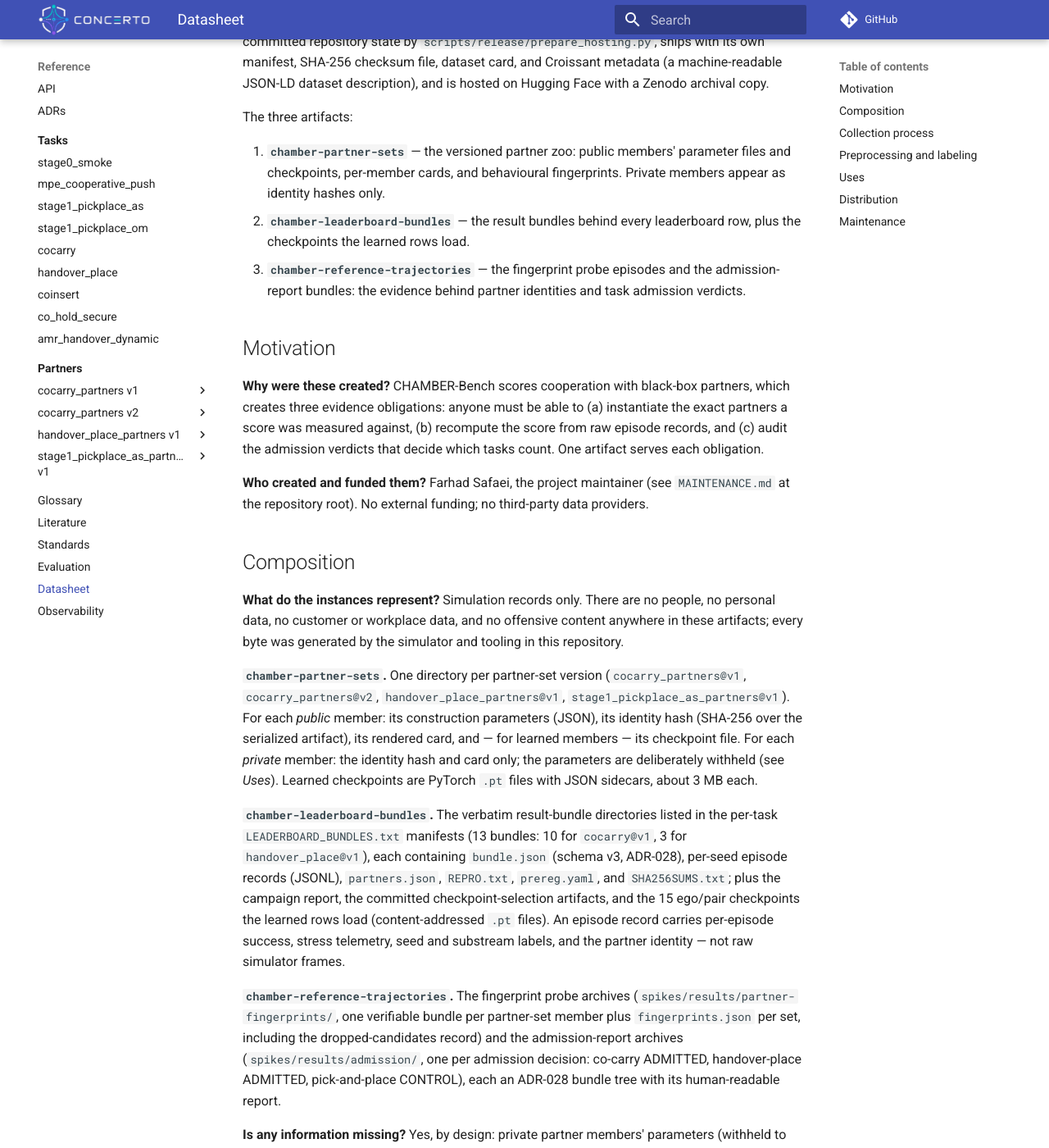
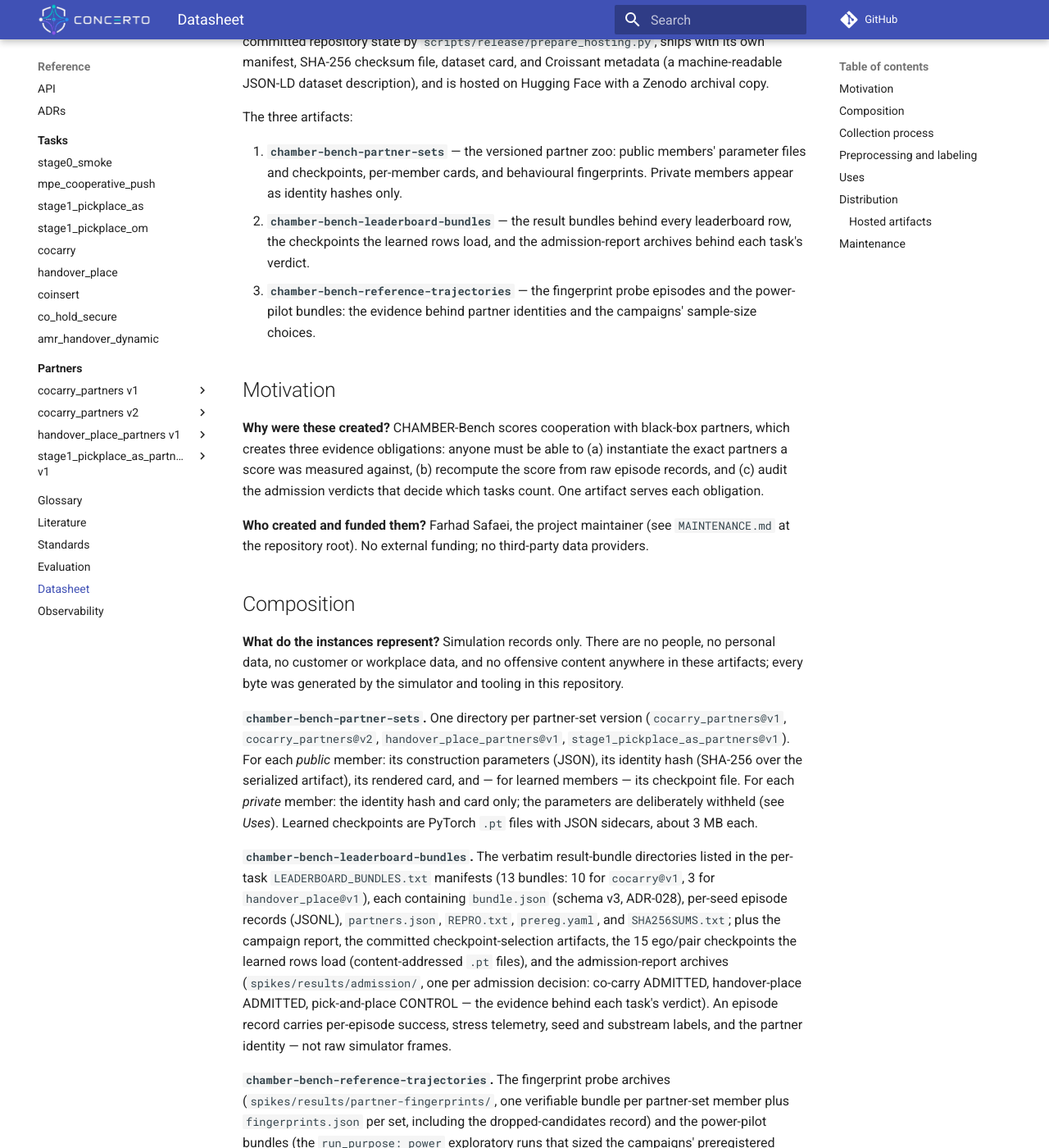
Before and after one commit to fsafaei/concerto, an MkDocs documentation site: the page built from docs/reference/datasheet.md, in a window 1280 px wide and 1400 px high, scrolled down 334 px. Shown: the whole window at 82% size. Built offline with MkDocs 1.6.1 and Material for MkDocs 9.7.7, drawn with Linux system fonts in a browser that asks for light colours; comment, search, counter and statistics services are not loaded; some of the changed text lies outside the part shown.

Commit message:
feat(evaluation): CB-07b hosting artifacts — chamber-bench dataset ids, validated croissant metadata, founder upload script, widened hygiene guard
Public dataset ids renamed to chamber-bench-{partner-sets,leaderboard-bundles,
reference-trajectories} (ADR-028 §Decision; ADR-027 §Versioning). Package
contents re-cut: admission-report archives ship with the leaderboard bundles;
reference trajectories carry fingerprint probes plus power-pilot bundles.
Cards become Hugging-Face-rendered README.md files with licence frontmatter;
croissant.json becomes croissant.jsonld (hub auto-detection), validated with
mlcroissant 1.1.0 (3/3, no warnings) and structure-pinned by Tier-1 tests.

Upload script hardened per the release discipline: HF_TOKEN from the
environment only (refuses to run without it), full file-list plan printed
before an explicit --yes, idempotent re-runs that skip unchanged files by
SHA-256 against the hosted manifest. huggingface_hub lands in the optional
hosting dependency group, not the wheel (ADR-012 §Decision, Apache-2.0).

Repository hygiene pattern widened with further tooling names and attribution
phrases (word-boundary-aware, case-insensitive); tree-wide run clean. ADR-011
§Risks reworded to keep the tree clean (Revision history entry; no Decision
content altered). Docs gain Hosted-artifacts sections with pending-upload
placeholders for CB-08.

Signed-off-by: fsafaei <cooperative.physical.ai@gmail.com>

```diff
--- a/docs/reference/datasheet.md
+++ b/docs/reference/datasheet.md
@@ -13,15 +13,17 @@ hosted on Hugging Face with a Zenodo archival copy.
 
 The three artifacts:
 
-1. **`chamber-partner-sets`** — the versioned partner zoo: public
-   members' parameter files and checkpoints, per-member cards, and
-   behavioural fingerprints. Private members appear as identity
+1. **`chamber-bench-partner-sets`** — the versioned partner zoo:
+   public members' parameter files and checkpoints, per-member cards,
+   and behavioural fingerprints. Private members appear as identity
    hashes only.
-2. **`chamber-leaderboard-bundles`** — the result bundles behind
-   every leaderboard row, plus the checkpoints the learned rows load.
-3. **`chamber-reference-trajectories`** — the fingerprint probe
-   episodes and the admission-report bundles: the evidence behind
-   partner identities and task admission verdicts.
+2. **`chamber-bench-leaderboard-bundles`** — the result bundles
+   behind every leaderboard row, the checkpoints the learned rows
+   load, and the admission-report archives behind each task's
+   verdict.
+3. **`chamber-bench-reference-trajectories`** — the fingerprint probe
+   episodes and the power-pilot bundles: the evidence behind partner
+   identities and the campaigns' sample-size choices.
 
 ## Motivation
 
@@ -43,7 +45,7 @@ are no people, no personal data, no customer or workplace data, and
 no offensive content anywhere in these artifacts; every byte was
 generated by the simulator and tooling in this repository.
 
-**`chamber-partner-sets`.** One directory per partner-set version
+**`chamber-bench-partner-sets`.** One directory per partner-set version
 (`cocarry_partners@v1`, `cocarry_partners@v2`,
 `handover_place_partners@v1`, `stage1_pickplace_as_partners@v1`).
 For each *public* member: its construction parameters (JSON), its
@@ -53,25 +55,29 @@ card, and — for learned members — its checkpoint file. For each
 are deliberately withheld (see *Uses*). Learned checkpoints are
 PyTorch `.pt` files with JSON sidecars, about 3 MB each.
 
-**`chamber-leaderboard-bundles`.** The verbatim result-bundle
+**`chamber-bench-leaderboard-bundles`.** The verbatim result-bundle
 directories listed in the per-task
 `LEADERBOARD_BUNDLES.txt` manifests (13 bundles: 10 for
 `cocarry@v1`, 3 for `handover_place@v1`), each containing
 `bundle.json` (schema v3, ADR-028), per-seed episode records
 (JSONL), `partners.json`, `REPRO.txt`, `prereg.yaml`, and
 `SHA256SUMS.txt`; plus the campaign report, the committed
-checkpoint-selection artifacts, and the 15 ego/pair checkpoints the
-learned rows load (content-addressed `.pt` files). An episode record
-carries per-episode success, stress telemetry, seed and substream
-labels, and the partner identity — not raw simulator frames.
+checkpoint-selection artifacts, the 15 ego/pair checkpoints the
+learned rows load (content-addressed `.pt` files), and the
+admission-report archives (`spikes/results/admission/`, one per
+admission decision: co-carry ADMITTED, handover-place ADMITTED,
+pick-and-place CONTROL — the evidence behind each task's verdict).
+An episode record carries per-episode success, stress telemetry,
+seed and substream labels, and the partner identity — not raw
+simulator frames.
 
-**`chamber-reference-trajectories`.** The fingerprint probe archives
-(`spikes/results/partner-fingerprints/`, one verifiable bundle per
-partner-set member plus `fingerprints.json` per set, including the
-dropped-candidates record) and the admission-report archives
-(`spikes/results/admission/`, one per admission decision: co-carry
-ADMITTED, handover-place ADMITTED, pick-and-place CONTROL), each an
-ADR-028 bundle tree with its human-readable report.
+**`chamber-bench-reference-trajectories`.** The fingerprint probe
+archives (`spikes/results/partner-fingerprints/`, one verifiable
+bundle per partner-set member plus `fingerprints.json` per set,
+including the dropped-candidates record) and the power-pilot bundles
+(the `run_purpose: power` exploratory runs that sized the campaigns'
+preregistered episode counts — committed evidence, excluded from
+every leaderboard manifest), each an ADR-028 bundle tree.
 
 **Is any information missing?** Yes, by design: private partner
 members' parameters (withheld to keep an unseen evaluation split
@@ -129,10 +135,22 @@ namespace, with a Zenodo archival deposit per release
 (DOI `10.5281/zenodo.20128469` is the software concept DOI; the
 data deposit carries its own versioned DOI). Licence: Apache-2.0,
 same as the repository. Each artifact ships `manifest.json` (file
-list with sizes and SHA-256), `SHA256SUMS`, `DATASET_CARD.md`, and
-`croissant.json` (Croissant JSON-LD with the Responsible-AI
-fields). Consumers verify a download with `sha256sum -c SHA256SUMS`
-and, for bundle directories, `chamber-eval verify`.
+list with sizes and SHA-256), `SHA256SUMS.txt`, a `README.md`
+dataset card, and `croissant.jsonld` (Croissant JSON-LD with the
+Responsible-AI fields). Consumers verify a download with
+`sha256sum -c SHA256SUMS.txt` and, for bundle directories,
+`chamber-eval verify`.
+
+### Hosted artifacts
+
+| Dataset | Location |
+|---|---|
+| `chamber-bench-partner-sets` | `<pending first upload>` |
+| `chamber-bench-leaderboard-bundles` | `<pending first upload>` |
+| `chamber-bench-reference-trajectories` | `<pending first upload>` |
+
+The placeholders are replaced with the live Hugging Face URLs at the
+first upload (CB-08).
 
 ## Maintenance
 
```
Also changed, not shown: adr/ADR-011-baseline-set.md (+8 -1 lines), docs/how-to/reproduce-results.md (+15 -0 lines), pyproject.toml (+8 -0 lines), release/hosting/chamber-bench-leaderboard-bundles/README.md (renamed from release/hosting/chamber-leaderboard-bundles/DATASET_CARD.md, +31 -10 lines), release/hosting/chamber-bench-partner-sets/README.md (renamed from release/hosting/chamber-partner-sets/DATASET_CARD.md, +17 -7 lines), release/hosting/chamber-bench-reference-trajectories/README.md (added, +76 -0 lines), release/hosting/chamber-reference-trajectories/DATASET_CARD.md (deleted, +0 -70 lines), 11 other files.
